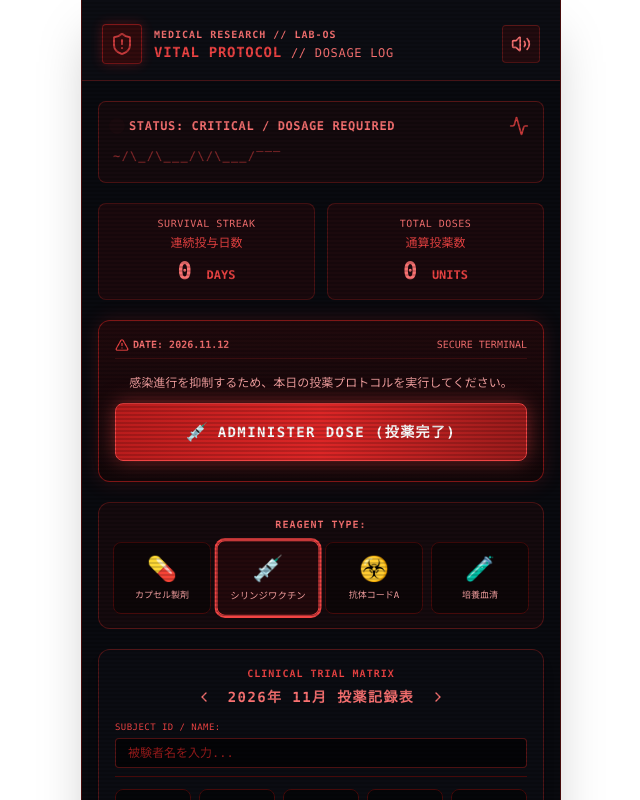
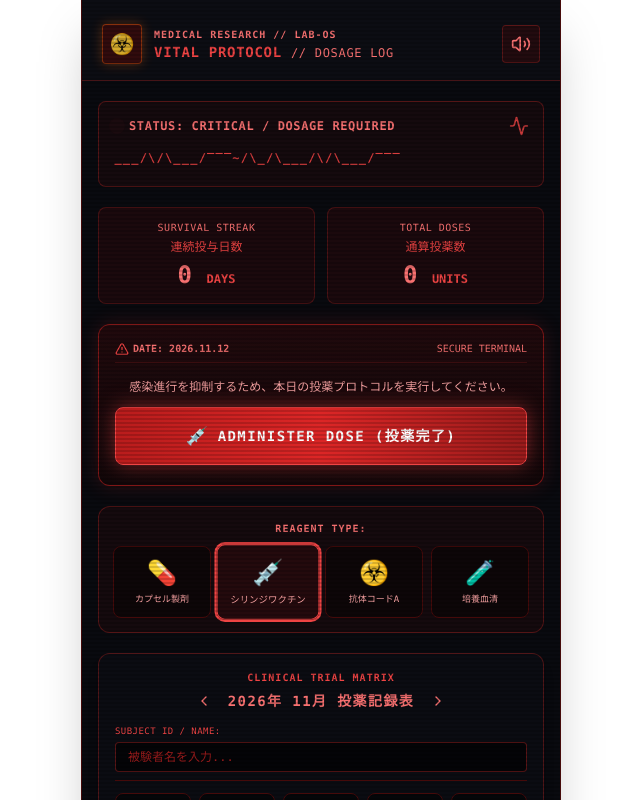
Before and after one commit to syrup-chocolate/VITAL-PROTOCOL, a React (Vite) app: page / in a window 1280 px wide. Shown: the top 800 px of the page, without its empty margins (319-959 px from the left). Built offline with nearby package versions, Linux system fonts and the light colour scheme.

Commit message:
Update App.jsx

```diff
--- a/src/App.jsx
+++ b/src/App.jsx
@@ -1,6 +1,5 @@
 import React, { useState } from 'react';
 import {
-  ShieldAlert,
   Activity,
   Lock,
   CheckCircle2,
@@ -17,7 +16,6 @@ export default function App() {
   const [subjectName, setSubjectName] = useState('');
   const [logs, setLogs] = useState({});
 
-  // サウンド再生ヘルパー
   const playSound = (type) => {
     if (!soundEnabled) return;
     try {
@@ -39,7 +37,6 @@ export default function App() {
     }
   };
 
-  // 4種類の試薬定義
   const reagents = {
     capsule: { name: 'カプセル製剤', emoji: '💊', color: 'border-yellow-500 text-yellow-400 bg-yellow-950/30' },
     vaccine: { name: 'シリンジワクチン', emoji: '💉', color: 'border-red-500 text-red-400 bg-red-950/30' },
@@ -70,7 +67,6 @@ export default function App() {
   const todayKey = `${year}-${month}-${todayDay}`;
   const isTodayDone = !!logs[todayKey];
 
-  // 連続投与日数の計算
   const calculateStreak = () => {
     let streak = 0;
     for (let d = todayDay; d >= 1; d--) {
@@ -87,14 +83,14 @@ export default function App() {
   return (
     <div className="max-w-[480px] mx-auto min-h-screen bg-[#090a0f] text-red-500 font-mono relative overflow-x-hidden pb-12 select-none border-x border-red-950 shadow-2xl">
 
-      {/* 走査線エフェクト */}
+      {/* CRT走査線エフェクト */}
       <div className="absolute inset-0 pointer-events-none bg-[linear-gradient(rgba(18,16,16,0)_50%,rgba(0,0,0,0.25)_50%)] bg-[length:100%_4px] z-50 opacity-60" />
 
-      {/* ヘッダー */}
+      {/* ヘッダー (ご要望の抗体コードA(☣️)アイコンを配置) */}
       <header className="px-5 pt-6 pb-4 border-b border-red-900/50 bg-[#0d0e15]/95 backdrop-blur sticky top-0 z-30 flex items-center justify-between">
         <div className="flex items-center space-x-3">
-          <div className="w-10 h-10 rounded bg-red-950/80 border border-red-600/60 flex items-center justify-center animate-pulse shadow-[0_0_12px_rgba(220,38,38,0.4)]">
-            <ShieldAlert className="w-6 h-6 text-red-500" />
+          <div className="w-10 h-10 rounded bg-red-950/80 border border-orange-600/60 flex items-center justify-center animate-pulse shadow-[0_0_12px_rgba(249,115,22,0.4)] text-xl">
+            ☣️
           </div>
           <div>
             <div className="text-[10px] tracking-widest text-red-400 font-semibold">MEDICAL RESEARCH // LAB-OS</div>
@@ -113,8 +109,8 @@ export default function App() {
 
       <main className="px-4 py-5 space-y-5 relative z-10">
 
-        {/* バイタル監視モニター */}
-        <div className="bg-red-950/20 border border-red-900/60 rounded-lg p-3.5 relative">
+        {/* バイタル監視モニター (流れる心電図アニメーション) */}
+        <div className="bg-red-950/20 border border-red-900/60 rounded-lg p-3.5 relative overflow-hidden">
           <div className="flex items-center justify-between mb-2">
             <div className="flex items-center space-x-2 text-xs">
               <span className="inline-block w-2 h-2 rounded-full bg-red-500 animate-ping" />
@@ -124,10 +120,12 @@ export default function App() {
             </div>
             <Activity className="w-5 h-5 text-red-500 animate-pulse" />
           </div>
-          <div className="h-6 w-full flex items-center overflow-hidden opacity-80 text-xs">
-            <span className="text-red-500 font-bold animate-[pulse_1s_infinite] tracking-widest">
-              ~/\_/\___/\/\___/‾‾‾
-            </span>
+
+          {/* 流れる心電図アニメーション表現 */}
+          <div className="h-7 w-full overflow-hidden relative flex items-center">
+            <div className="absolute whitespace-nowrap text-red-500 font-bold text-xs tracking-widest animate-[marquee_3s_linear_infinite] opacity-90">
+              ~/\_/\___/\/\___/‾‾‾~/\_/\___/\/\___/‾‾‾~/\_/\___/\/\___/‾‾‾
+            </div>
           </div>
         </div>
 
@@ -197,7 +195,7 @@ export default function App() {
           </div>
         </div>
 
-        {/* クリニカル・トライアル・マトリックス (30日記録表) */}
+        {/* カレンダー形式の継続・投薬記録マトリックス */}
         <div className="bg-[#0b0c12] border border-red-900/60 rounded-xl p-4 shadow-lg">
           <div className="text-center mb-3">
             <div className="text-[10px] tracking-widest text-red-500 uppercase font-semibold">Clinical Trial Matrix</div>
@@ -258,6 +256,13 @@ export default function App() {
         CONFIDENTIAL // UMBRELLA BIO-LAB SYSTEM v3.4.2
       </footer>
 
+      {/* スムーズな心電図スクロール用のアニメーション定義 */}
+      <style>{`
+        @keyframes marquee {
+          0% { transform: translateX(0%); }
+          100% { transform: translateX(-50%); }
+        }
+      `}</style>
     </div>
   );
 }
```
